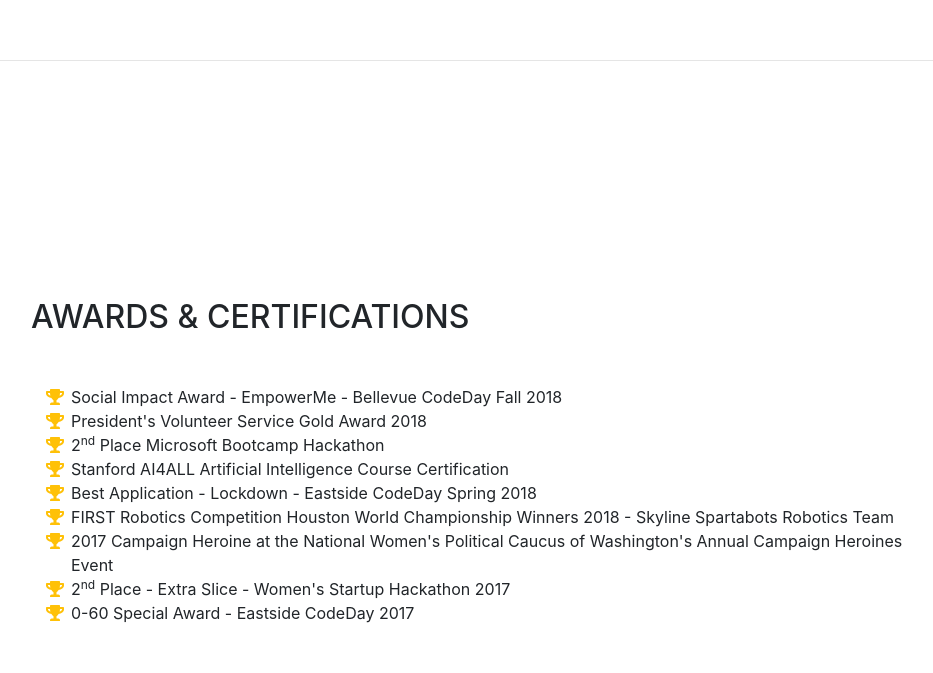
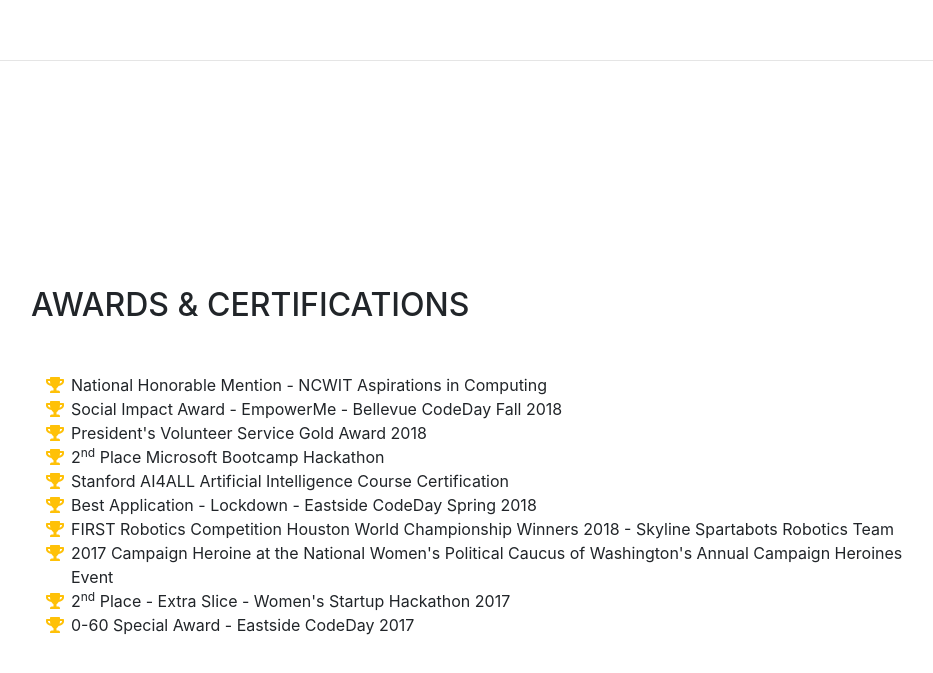
Before and after one commit to sybillamastersfund/sampossible.github.io, a website with bundled scripts: page index.html in a window 1280 px wide. Shown: the part 6103-6776 px from the top of the page, without its empty margins (289-1222 px from the left). Built offline with nearby package versions, Linux system fonts and the light colour scheme; a web font is replaced by a local one.

Commit message:
ncwit award

```diff
--- a/index.html
+++ b/index.html
@@ -388,6 +388,9 @@
           <h2 class="mb-5">Awards &amp; Certifications</h2>
           <ul class="fa-ul mb-0">
             <li>
+              <i class="fa-li fa fa-trophy text-warning"></i>
+              National Honorable Mention - NCWIT Aspirations in Computing</li>
+		  <li>
 				<i class="fa-li fa fa-trophy text-warning"></i>
               Social Impact Award - EmpowerMe - Bellevue CodeDay Fall 2018</li>
             <li>
```
